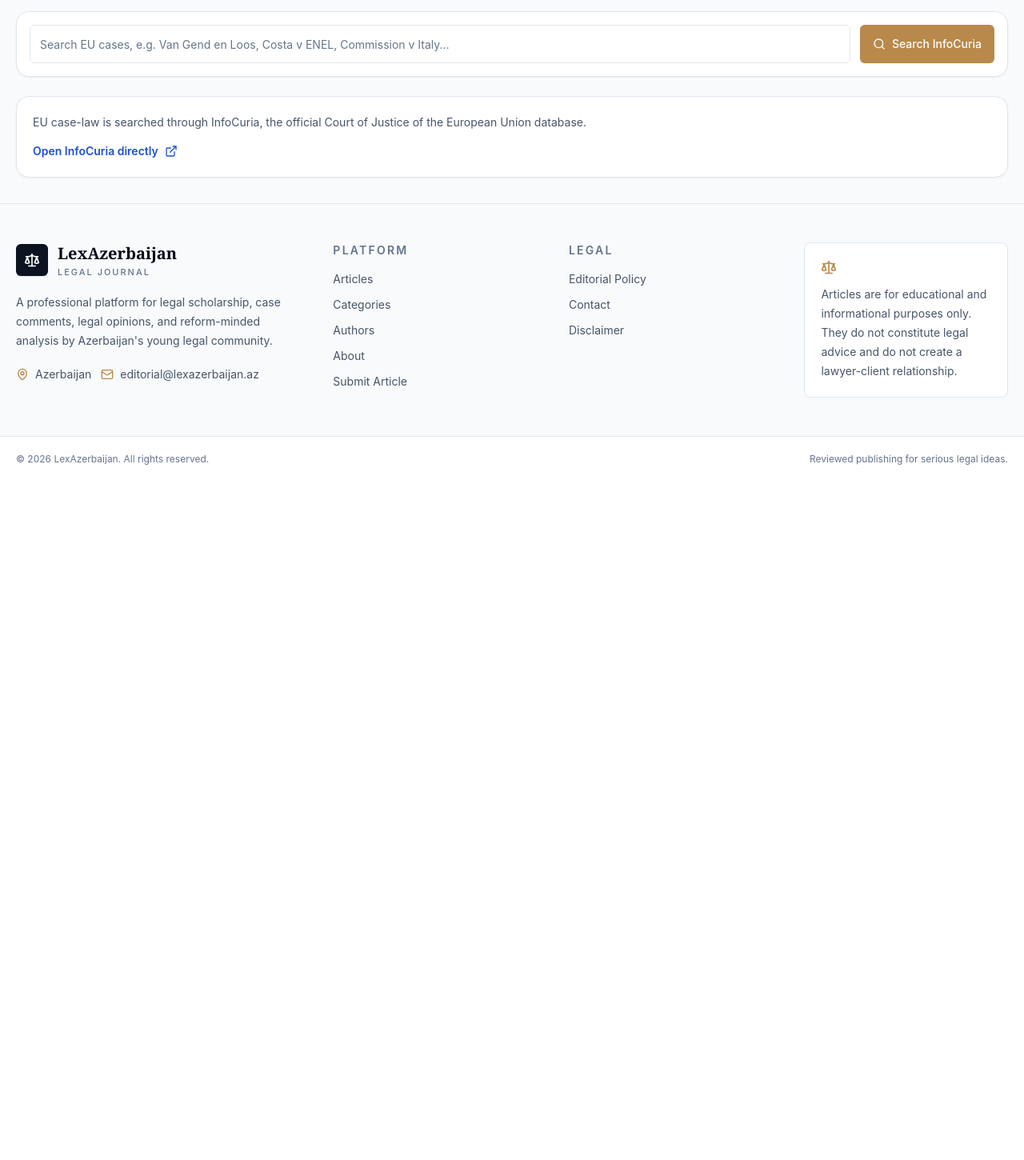
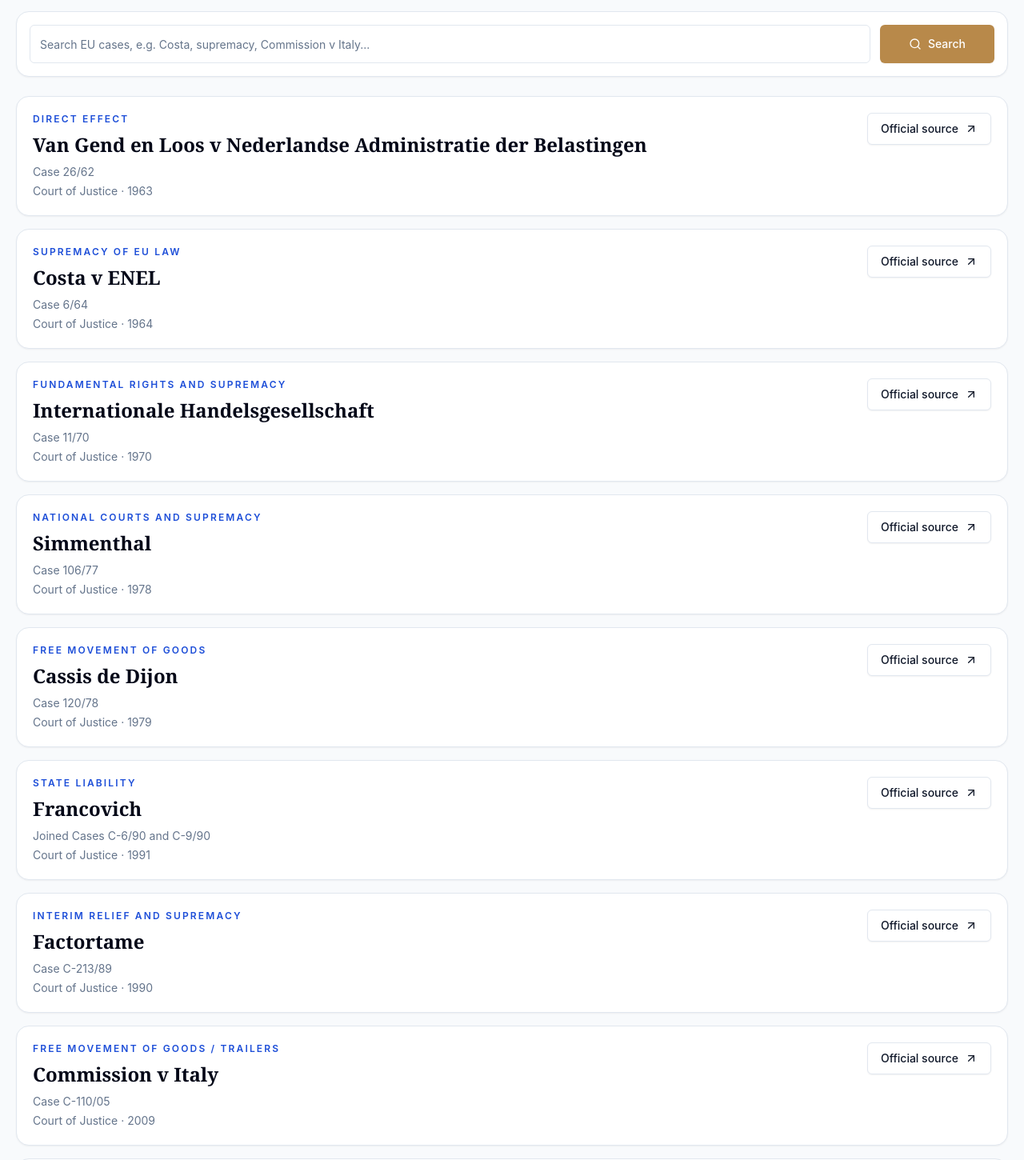
Before and after one commit to serxan22/lexazerbaijan, a Next.js app: page /eu-cases in a window 1280 px wide. Shown: the part 320-1770 px from the top of the page at 80% size. Before the commit the page ends 922 px from the top, so only its background shows below. Built offline with nearby package versions, Linux system fonts and the light colour scheme; no server answers.

Commit message:
Show EU cases as internal cards

```diff
--- a/components/eu-cases/eu-cases-search.tsx
+++ b/components/eu-cases/eu-cases-search.tsx
@@ -1,57 +1,169 @@
 "use client";
 
-import { useState } from "react";
-import { ExternalLink, Search } from "lucide-react";
+import { useMemo, useState } from "react";
+import Link from "next/link";
+import { ArrowUpRight, Search } from "lucide-react";
 
 import { Button } from "@/components/ui/button";
 import { Input } from "@/components/ui/input";
 
+const euCases = [
+  {
+    title: "Van Gend en Loos v Nederlandse Administratie der Belastingen",
+    citation: "Case 26/62",
+    year: "1963",
+    topic: "Direct effect",
+    court: "Court of Justice",
+    url: "https://eur-lex.europa.eu/legal-content/EN/TXT/?uri=CELEX:61962CJ0026"
+  },
+  {
+    title: "Costa v ENEL",
+    citation: "Case 6/64",
+    year: "1964",
+    topic: "Supremacy of EU law",
+    court: "Court of Justice",
+    url: "https://eur-lex.europa.eu/legal-content/EN/TXT/?uri=CELEX:61964CJ0006"
+  },
+  {
+    title: "Internationale Handelsgesellschaft",
+    citation: "Case 11/70",
+    year: "1970",
+    topic: "Fundamental rights and supremacy",
+    court: "Court of Justice",
+    url: "https://eur-lex.europa.eu/legal-content/EN/TXT/?uri=CELEX:61970CJ0011"
+  },
+  {
+    title: "Simmenthal",
+    citation: "Case 106/77",
+    year: "1978",
+    topic: "National courts and supremacy",
+    court: "Court of Justice",
+    url: "https://eur-lex.europa.eu/legal-content/EN/TXT/?uri=CELEX:61977CJ0106"
+  },
+  {
+    title: "Cassis de Dijon",
+    citation: "Case 120/78",
+    year: "1979",
+    topic: "Free movement of goods",
+    court: "Court of Justice",
+    url: "https://eur-lex.europa.eu/legal-content/EN/TXT/?uri=CELEX:61978CJ0120"
+  },
+  {
+    title: "Francovich",
+    citation: "Joined Cases C-6/90 and C-9/90",
+    year: "1991",
+    topic: "State liability",
+    court: "Court of Justice",
+    url: "https://eur-lex.europa.eu/legal-content/EN/TXT/?uri=CELEX:61990CJ0006"
+  },
+  {
+    title: "Factortame",
+    citation: "Case C-213/89",
+    year: "1990",
+    topic: "Interim relief and supremacy",
+    court: "Court of Justice",
+    url: "https://eur-lex.europa.eu/legal-content/EN/TXT/?uri=CELEX:61989CJ0213"
+  },
+  {
+    title: "Commission v Italy",
+    citation: "Case C-110/05",
+    year: "2009",
+    topic: "Free movement of goods / trailers",
+    court: "Court of Justice",
+    url: "https://eur-lex.europa.eu/legal-content/EN/TXT/?uri=CELEX:62005CJ0110"
+  },
+  {
+    title: "Google Spain",
+    citation: "Case C-131/12",
+    year: "2014",
+    topic: "Data protection / right to be forgotten",
+    court: "Court of Justice",
+    url: "https://eur-lex.europa.eu/legal-content/EN/TXT/?uri=CELEX:62012CJ0131"
+  },
+  {
+    title: "Digital Rights Ireland",
+    citation: "Joined Cases C-293/12 and C-594/12",
+    year: "2014",
+    topic: "Privacy and data retention",
+    court: "Court of Justice",
+    url: "https://eur-lex.europa.eu/legal-content/EN/TXT/?uri=CELEX:62012CJ0293"
+  }
+];
+
 export function EuCasesSearch() {
   const [query, setQuery] = useState("");
 
-  function handleSearch(event: React.FormEvent<HTMLFormElement>) {
-    event.preventDefault();
+  const results = useMemo(() => {
+    const value = query.trim().toLowerCase();
 
-    const value = query.trim();
+    if (!value) return euCases;
 
-    if (!value) return;
-
-    const url = `https://infocuria.curia.europa.eu/search?text=${encodeURIComponent(value)}`;
-
-    window.open(url, "_blank", "noopener,noreferrer");
-  }
+    return euCases.filter((item) =>
+      [
+        item.title,
+        item.citation,
+        item.year,
+        item.topic,
+        item.court
+      ]
+        .join(" ")
+        .toLowerCase()
+        .includes(value)
+    );
+  }, [query]);
 
   return (
     <div className="space-y-6">
-      <form onSubmit={handleSearch} className="rounded-2xl border bg-white p-4 shadow-sm">
+      <div className="rounded-2xl border bg-white p-4 shadow-sm">
         <div className="flex flex-col gap-3 md:flex-row">
           <Input
             value={query}
             onChange={(event) => setQuery(event.target.value)}
-            placeholder="Search EU cases, e.g. Van Gend en Loos, Costa v ENEL, Commission v Italy..."
+            placeholder="Search EU cases, e.g. Costa, supremacy, Commission v Italy..."
             className="h-12"
           />
 
-          <Button type="submit" variant="gold" className="h-12 md:w-44">
+          <Button type="button" variant="gold" className="h-12 md:w-40">
             <Search className="h-4 w-4" />
-            Search InfoCuria
+            Search
           </Button>
         </div>
-      </form>
+      </div>
 
-      <div className="rounded-2xl border bg-white p-5 text-sm leading-6 text-slate-600 shadow-sm">
-        <p>
-          EU case-law is searched through InfoCuria, the official Court of Justice of the European Union database.
-        </p>
-        <a
-          href="https://infocuria.curia.europa.eu/"
-          target="_blank"
-          rel="noreferrer"
-          className="mt-3 inline-flex items-center gap-2 font-semibold text-blue-700 hover:text-blue-900"
-        >
-          Open InfoCuria directly
-          <ExternalLink className="h-4 w-4" />
-        </a>
+      <div className="space-y-4">
+        {results.map((item) => (
+          <article key={item.citation} className="rounded-2xl border bg-white p-5 shadow-sm">
+            <div className="flex flex-col justify-between gap-4 md:flex-row md:items-start">
+              <div>
+                <p className="text-xs font-semibold uppercase tracking-[0.18em] text-blue-700">
+                  {item.topic}
+                </p>
+
+                <h2 className="mt-2 font-serif text-2xl font-semibold text-slate-950">
+                  {item.title}
+                </h2>
+
+                <div className="mt-2 space-y-1 text-sm text-slate-500">
+                  <p>{item.citation}</p>
+                  <p>{item.court} · {item.year}</p>
+                </div>
+              </div>
+
+              <Button variant="outline" asChild>
+                <Link href={item.url} target="_blank" rel="noreferrer">
+                  Official source
+                  <ArrowUpRight className="h-4 w-4" />
+                </Link>
+              </Button>
+            </div>
+          </article>
+        ))}
+
+        {results.length === 0 ? (
+          <div className="rounded-2xl border bg-white p-6 text-center text-sm text-slate-500">
+            No EU cases found in the current selected database.
+          </div>
+        ) : null}
       </div>
     </div>
   );
```
